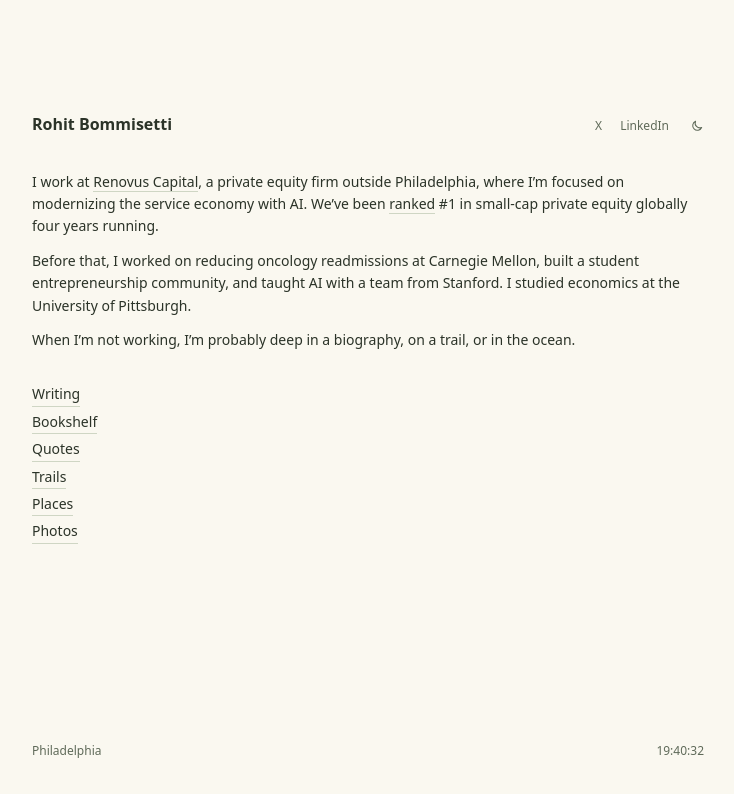
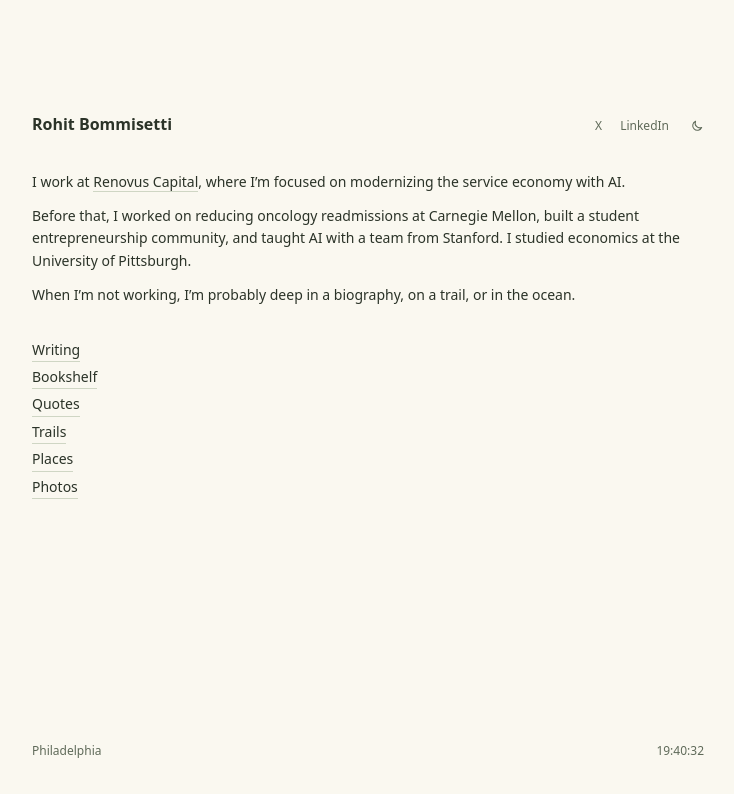
Before and after one commit to rohitbommisetti/personal-website, a React (Create React App) app: page / in a window 1280 px wide. Shown: the top 794 px of the page, without its empty margins (272-1006 px from the left). Built offline with nearby package versions, Linux system fonts and the light colour scheme.

Commit message:
Update profile.js

```diff
--- a/src/data/profile.js
+++ b/src/data/profile.js
@@ -14,9 +14,7 @@ const profile = {
     [
       'I work at ',
       { text: 'Renovus Capital', href: 'https://renovuscapital.com' },
-      ', a private equity firm outside Philadelphia, where I’m focused on modernizing the service economy with AI. We’ve been ',
-      { text: 'ranked', href: 'https://www.businesswire.com/news/home/20260511889861/en/' },
-      ' #1 in small-cap private equity globally four years running.',
+      ', where I’m focused on modernizing the service economy with AI.',
     ],
     [
       'Before that, I worked on reducing oncology readmissions at Carnegie Mellon, built a student entrepreneurship community, and taught AI with a team from Stanford. I studied economics at the University of Pittsburgh.',
```
